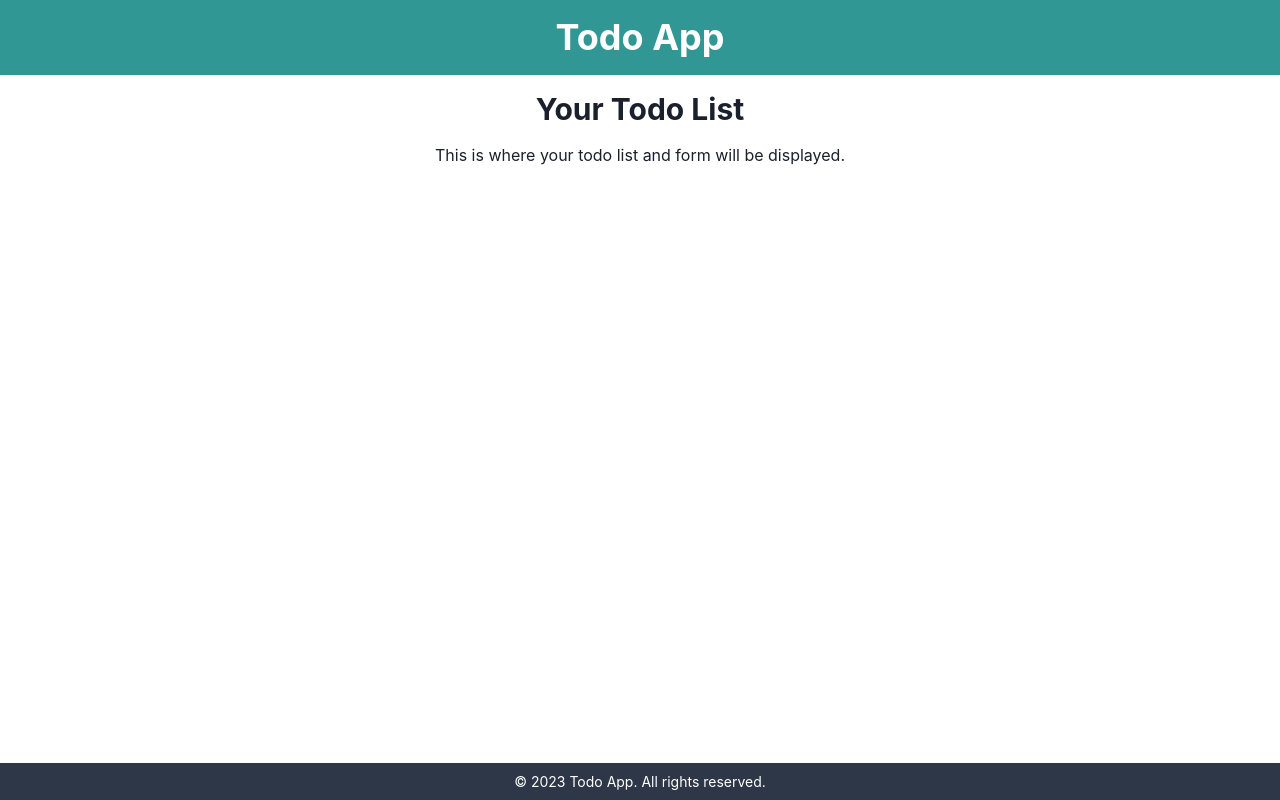
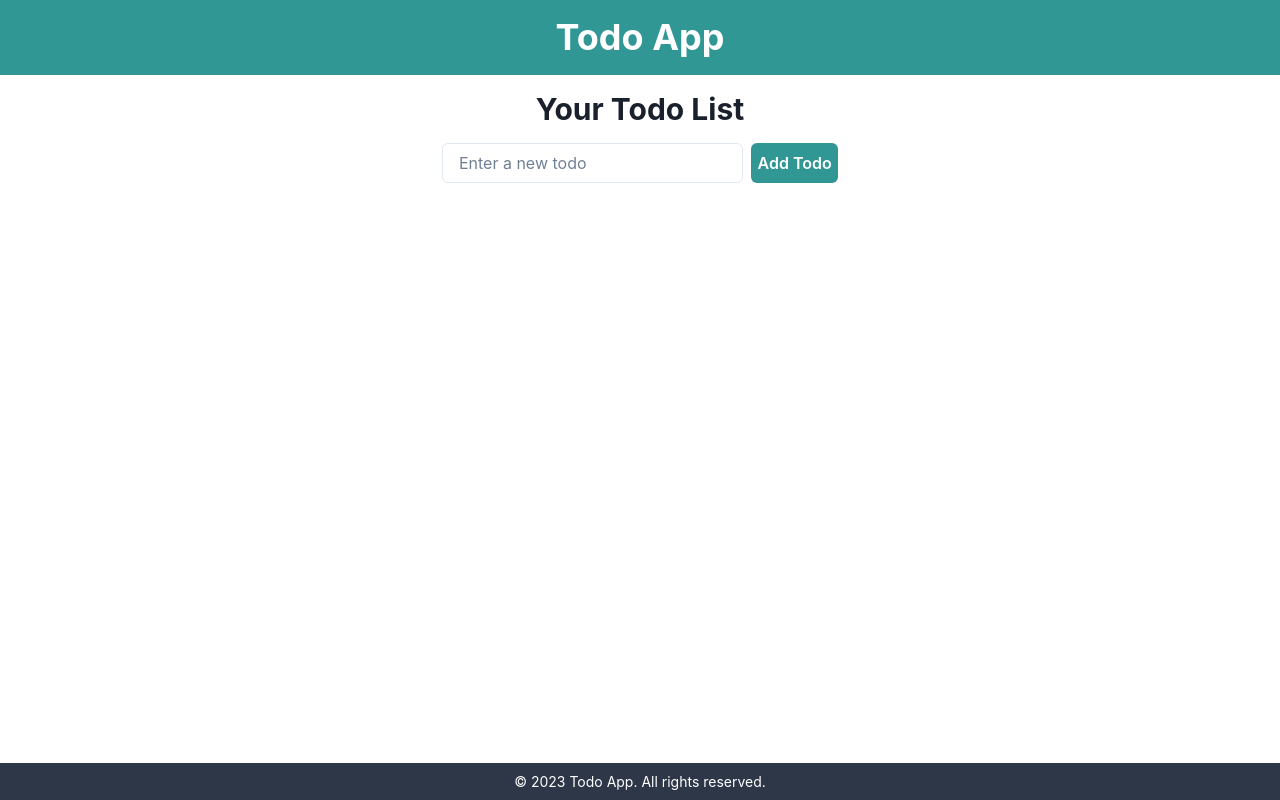
Before and after one commit to GPT-Engineer-App-Dev/reminder-guru, a React (Vite) app: page / in a window 1280 px wide. Built offline with nearby package versions, Linux system fonts and the light colour scheme.

Commit message:
Implemented Create Todo feature with form and list display.

```diff
--- a/src/pages/Index.jsx
+++ b/src/pages/Index.jsx
@@ -1,6 +1,19 @@
-import { Container, Text, VStack, Heading, Box, Flex } from "@chakra-ui/react";
+import { useState } from "react";
+import { Container, Text, VStack, Heading, Box, Flex, Input, Button, List, ListItem } from "@chakra-ui/react";
 
 const Index = () => {
+  const [todos, setTodos] = useState([]);
+  const [todoText, setTodoText] = useState("");
+
+  const handleInputChange = (e) => setTodoText(e.target.value);
+
+  const handleFormSubmit = (e) => {
+    e.preventDefault();
+    if (todoText.trim() === "") return;
+    setTodos([...todos, todoText]);
+    setTodoText("");
+  };
+
   return (
     <Container maxW="container.xl" p={0}>
       <Flex direction="column" minH="100vh">
@@ -10,7 +23,24 @@ const Index = () => {
         <Box as="main" flex="1" p={4}>
           <VStack spacing={4}>
             <Heading as="h2" size="lg">Your Todo List</Heading>
-            <Text fontSize="md">This is where your todo list and form will be displayed.</Text>
+            <form onSubmit={handleFormSubmit}>
+              <Flex>
+                <Input
+                  placeholder="Enter a new todo"
+                  value={todoText}
+                  onChange={handleInputChange}
+                  mr={2}
+                />
+                <Button type="submit" colorScheme="teal">Add Todo</Button>
+              </Flex>
+            </form>
+            <List spacing={3} width="100%">
+              {todos.map((todo, index) => (
+                <ListItem key={index} bg="gray.100" p={2} borderRadius="md">
+                  {todo}
+                </ListItem>
+              ))}
+            </List>
           </VStack>
         </Box>
         <Box as="footer" bg="gray.700" color="white" py={2} textAlign="center">
```
